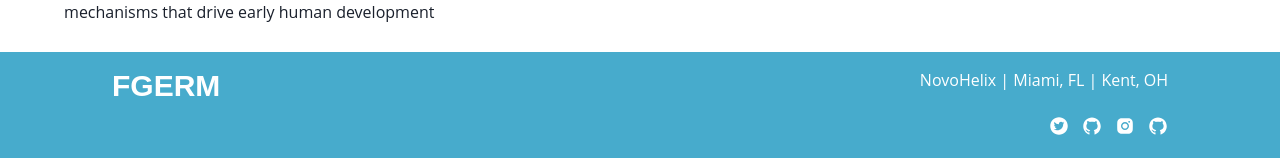
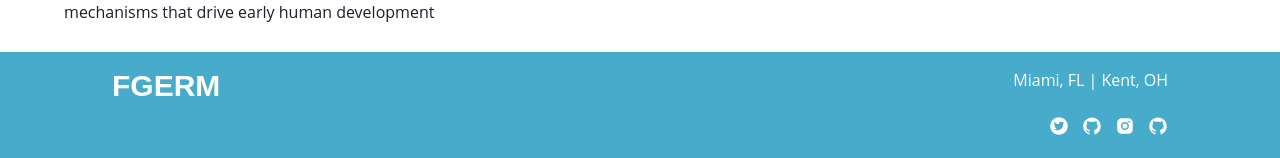
Before and after one commit to fgerm/fgerm_web, a React (Vite) app: page / in a window 1280 px wide. Shown: the part 1364-1522 px from the top of the page. Built offline with nearby package versions, Linux system fonts and the light colour scheme; a web font is replaced by a local one.

Commit message:
Update the footer content

```diff
--- a/src/components/Footer/Footer.tsx
+++ b/src/components/Footer/Footer.tsx
@@ -57,7 +57,7 @@ const Footer = () => {
   <VStack alignItems={{
     base:"start",
     sm:"end"
-  }}><Text color="white"> NovoHelix | Miami, FL | Kent, OH</Text>
+  }}><Text color="white"> Miami, FL | Kent, OH</Text>
 
    <HStack  marginTop="1rem"> {socialLinks.map((platform) =>  (
    <Icon key={platform.id}
```
